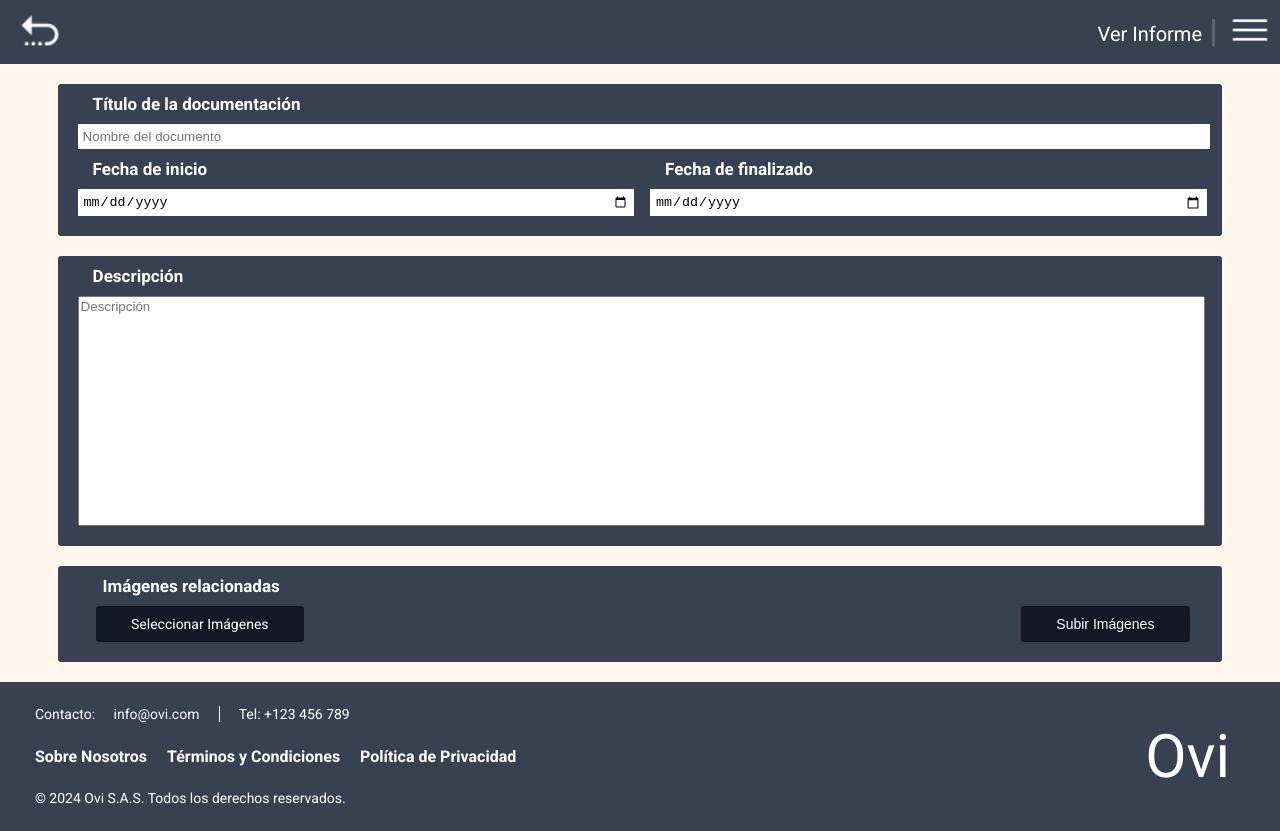
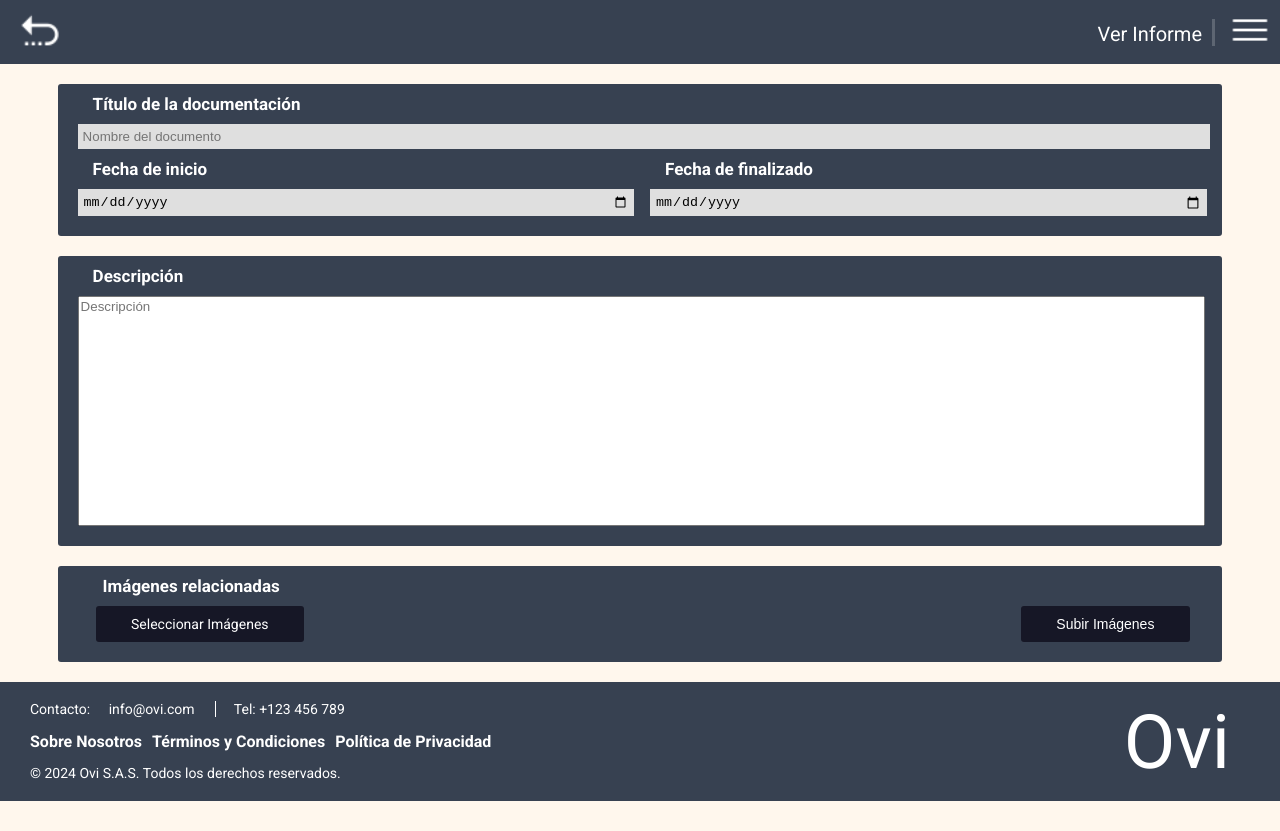
Before and after one commit to Mgomez65/Ovi-Wep-, a React (Vite) app in the folder front/: page /informe in a window 1280 px wide. After the commit the page ends 801 px from the top, so only its background shows below. Built offline with nearby package versions, Linux system fonts and the light colour scheme.

Commit message:
Di detalles faltantes

```diff
--- a/front/src/styles/footer.css
+++ b/front/src/styles/footer.css
@@ -5,7 +5,7 @@ body {
 }
 
 .footer {
-  padding: 10px;
+  padding: 5px;
   background-color: #374151;
   padding-right: 25px;
   text-align: left;
@@ -16,7 +16,7 @@ body {
 
 .seccionFooter {
   padding-right: 2%;
-  font-size: 60px;
+  font-size: 75px;
   text-align: right;
   order: 2;
 }
@@ -31,9 +31,8 @@ body {
 }
 
 nav {
-  padding: 10px;
   display: flex;
-  gap: 20px;
+  gap: 10px;
   justify-content: left;
   padding-left: 0;
 }
--- a/front/src/styles/informe.css
+++ b/front/src/styles/informe.css
@@ -16,7 +16,7 @@
 .containerTituloFechas input {
     width: 98%;
     margin: 10px;
-    background-color: white;
+    background-color: #dfdfdf;
     color: black;
     padding: 5px;
     border: none;
@@ -30,7 +30,7 @@
 
 .Fechas input {
     width: 95.5%;
-    background-color: white;
+    background-color: #dfdfdf;
     color: black;
     padding: 5px;
     border: none;
@@ -91,7 +91,7 @@
 input[type="file"] {
     margin: 0;
     margin-bottom: 10px;
-    background-color: white;
+    background-color: #dfdfdf;
     color: black;
     padding: 10px;
     border-radius: 3px;
--- a/front/src/styles/register.css
+++ b/front/src/styles/register.css
@@ -108,14 +108,14 @@ body {
 
 .formulario-conteiner input {
     width: 100%;
-    padding: 10px;
+    padding: 8px;
     margin-bottom: 1rem;
     border: none;
     border-radius: 5px;
     outline: none;
     background-color: #dfdfdf;
     color: #000000;
-    font-size: 20px;
+    font-size: 15px;
 }
 
 input {
```
